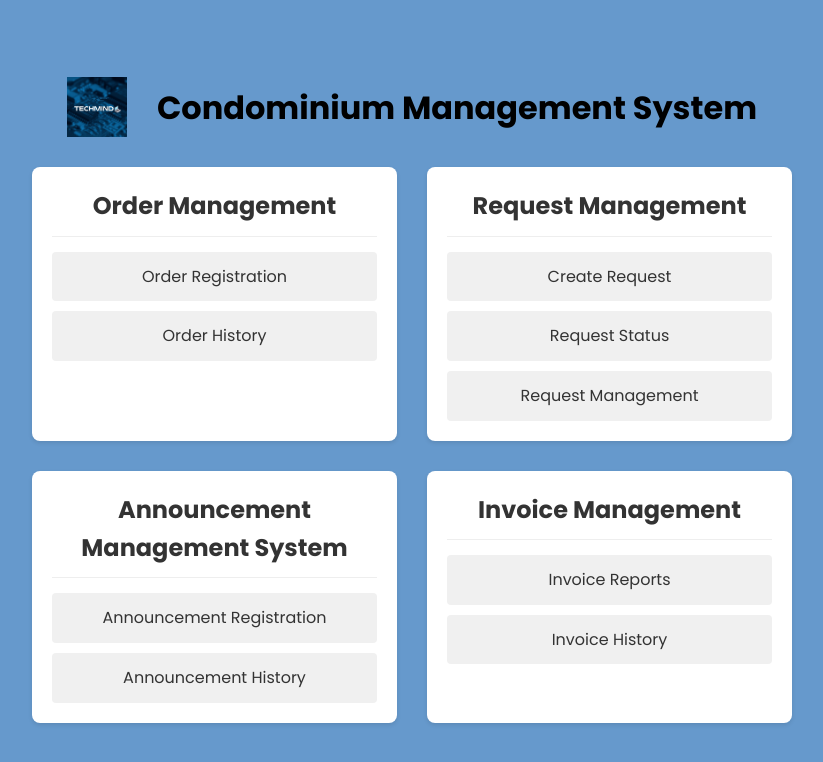
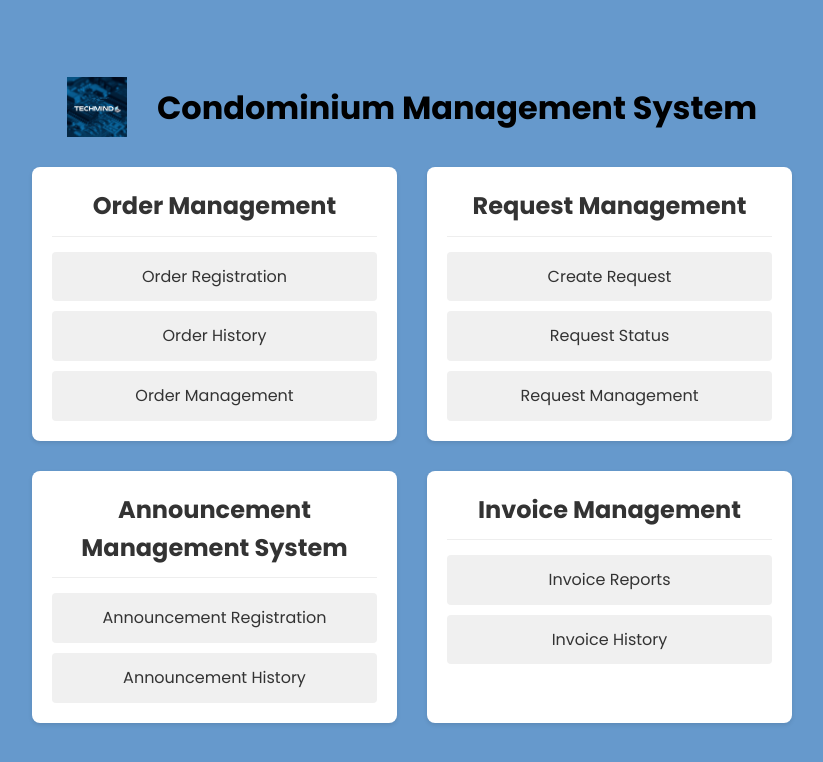
Before and after one commit to dio1502/TechMind-Projeto2, a React (Vite) app: page /homepage in a window 1280 px wide. Shown: the top 762 px of the page, without its empty margins (228-1051 px from the left). Built offline with nearby package versions, Linux system fonts and the light colour scheme.

Commit message:
Last Commit 2

```diff
--- a/src/HomePage.jsx
+++ b/src/HomePage.jsx
@@ -18,6 +18,9 @@ const HomePage = () => {
             </Link>
             <Link to="/order-history" className="nav-link">
               Order History
+            </Link>
+            <Link to="/order-management" className="nav-link">
+              Order Management
             </Link>
           </nav>
         </div>
--- a/src/components/Router.jsx
+++ b/src/components/Router.jsx
@@ -65,6 +65,7 @@ function App() {
                 <Route path="/create-request" element={<CreateRequest />} />
                 <Route path="/request-status/:id" element={<RequestStatus />} />
                 <Route path="/request-list" element={<RequestList />} />
+                <Route path="/order-management" element={<OrderManagement />} />
                 <Route path="/request-management" element={<RequestManagement />} />
 
                 <Route path="/invoice-reports" element={<InvoiceReports />} />
```
